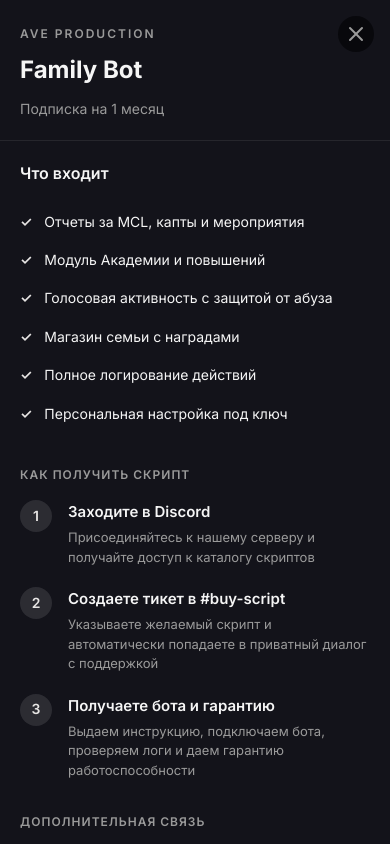
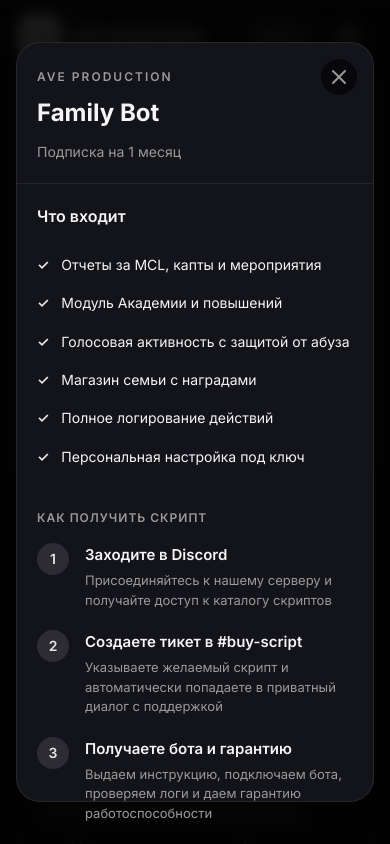
Before and after one commit to bvsmma/ave-prod, a plain HTML site: page index.html in a window 390 px wide. Both pictures are taken after a click on the button 315 px from the left and 1887 px from the top of the page. Shown: the part 1465-2309 px from the top of the page. Drawn offline with Linux system fonts and the light colour scheme.

Commit message:
Improve mobile modal styles and layout
Updated modal styles for mobile responsiveness.

```diff
--- a/style.css
+++ b/style.css
@@ -1405,17 +1405,17 @@ section {
    ======================================== */
 @media (max-width: 767px) {
   .modal-overlay {
-    padding: 0;
-    align-items: flex-start;
+    padding: 16px;
+    align-items: center;
   }
 
   .modal {
-    max-height: none;
-    min-height: 100vh;
-    min-height: 100dvh;
-    margin: 0;
-    border-radius: 0;
-    border: none;
+    max-height: 90vh;
+    max-height: 90dvh;
+    min-height: auto;
+    margin: auto;
+    border-radius: var(--radius-xl);
+    border: 1px solid var(--color-border);
   }
 
   .modal-header {
```
